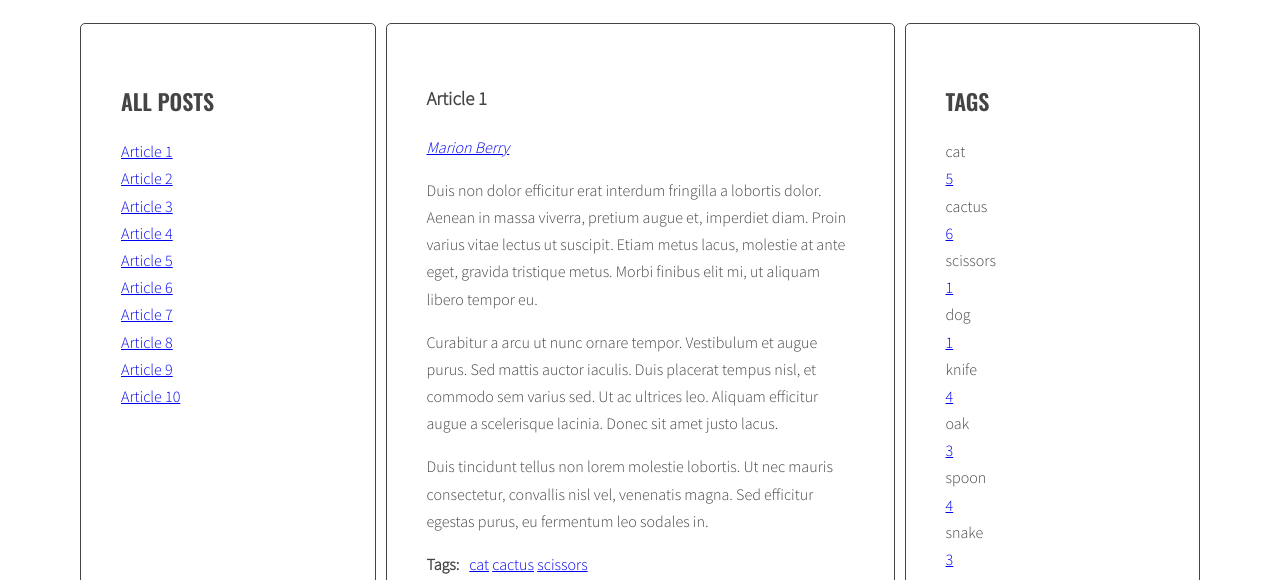
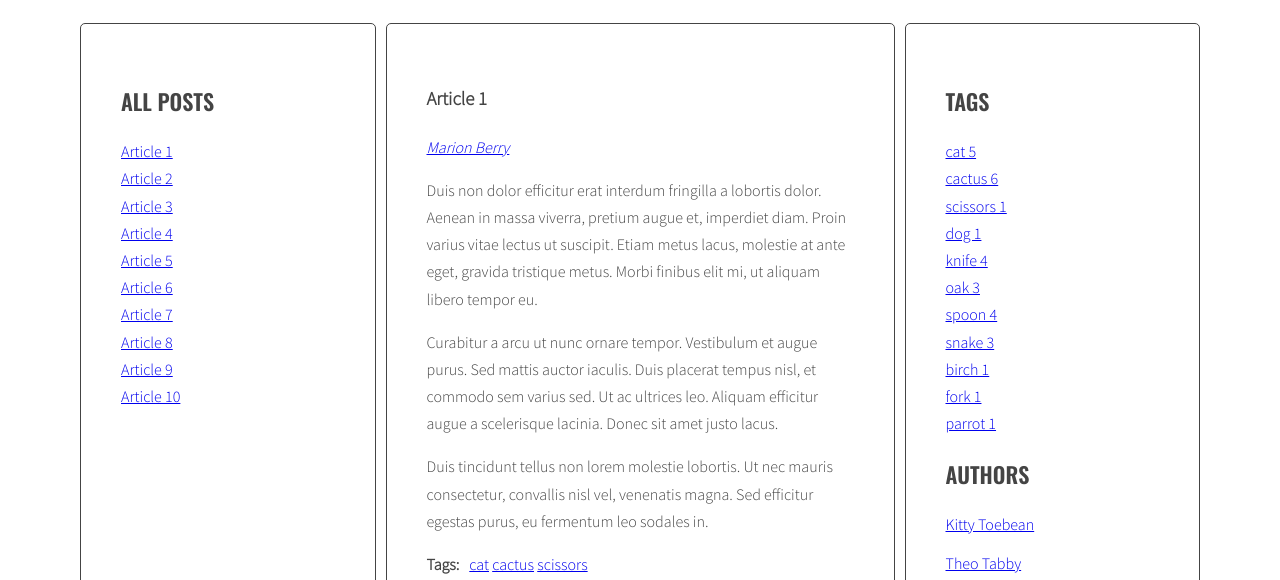
Before and after one commit to Krol-Pawel/javascript-blog, a website: page index.html in a window 1280 px wide. Shown: the part 220-800 px from the top of the page. Drawn offline with nearby package versions, Linux system fonts and the light colour scheme.

Commit message:
js modify tagscloud

```diff
--- a/index.html
+++ b/index.html
@@ -214,11 +214,11 @@
             <aside class="sidebar">
               <h2 class="section-title">Tags</h2>
               <ul class="list tags">
-                <li><a href="#">design</a> <span>(6)</span></li>
+                <!-- <li><a href="#">design</a> <span>(6)</span></li>
                 <li><a href="#">code</a> <span>(5)</span></li>
                 <li><a href="#">tutorials</a> <span>(4)</span></li>
                 <li><a href="#">reviews</a> <span>(4)</span></li>
-                <li><a href="#">news</a> <span>(6)</span></li>
+                <li><a href="#">news</a> <span>(6)</span></li> -->
               </ul>
               <h2 class="section-title">Authors</h2>
               <ul class="list authors">
--- a/js/script.js
+++ b/js/script.js
@@ -55,7 +55,7 @@ const optArticleSelector = '.post',
   optArticleTagsSelector = '.post-tags .list',
   optArticleAuthorSelector = '.post-author',
   optTagsListSelector = '.tags.list',
-  optCloudClassCount = '5',
+  optCloudClassCount = 5,
   optCloudClassPrefix = 'tag-size-';
 
 function generateTitleLinks(customSelector = ''){
@@ -109,7 +109,15 @@ function generateTitleLinks(customSelector = ''){
 generateTitleLinks();
 
 function calculateTagClass (count, params){
-
+  // const params = {
+  //   min: 1,
+  //   max: 6
+  // };
+  const normalizedCount = count - params.min;
+  const normalizedMax = params.max - params.min;
+  const percentage = normalizedCount / normalizedMax;
+  const classNumber = Math.floor( percentage * (optCloudClassCount - 1) + 1 );
+  return optCloudClassPrefix + classNumber
 }
 
 function calculateTagsParams(tags){
@@ -178,7 +186,7 @@ function generateTags(){
 
   /* [NEW] add html from allTags to tagList */
   //tagList.innerHTML = allTags.join(' ');
-  //console.log(allTags)
+  console.log(allTags)
 
   /* [NEW] create variable for all links HTML code */
   // function calculateTagsParams(tags){
@@ -200,8 +208,13 @@ function generateTags(){
   /* [NEW] START LOOP: for each tag in allTags: */
   for(let tag in allTags){
     /* [NEW] generat code of a link and add it to allTagsHTML */
-    allTagsHTML += tag + '<li><a href="#tag-"><span>' + allTags[tag] + '</span></a></li>';
-    // const tagLinkHTML = calculateTagClass(allTags[tag], tagsParams);
+    //const tagLinkHTML = tag + '<li><a href="#tag-" class="' + calculateTagClass(allTags[tag], tagsParams) + '"><span>' + allTags[tag] + '</span></a></li>';
+    const tagLinkHTML = '<li><a class="' + calculateTagClass(allTags[tag], tagsParams) + '" href="#tag-' + tag + '">' + tag + ' ' + allTags[tag] +  '</a></li> ';
+    console.log('taglinkHTML:', tagLinkHTML);
+    allTagsHTML += tagLinkHTML;
+    console.log(calculateTagClass(allTags[tag], tagsParams))
+
+    //allTagsHTML += tagLinkHTML;
     // console.log('taglinkHTML:', taglinkHTML);
   /* [NEW] END LOOP: for each tag in allTags */
   }
@@ -244,11 +257,13 @@ function tagClickHandler(event){
   const tag = href.replace('#tag-', '');
   console.log (tag);
   const activeLinkToTags = document.querySelectorAll('a.active[href^="#tag-"]');
+  console.log(activeLinkToTags)
   for (let activeLinkToTag of activeLinkToTags){
     activeLinkToTag.classList.remove('active')
     console.log(activeLinkToTag)
   }
   let allTagsLinks = document.querySelectorAll('a[href="' + href + '"]');
+  console.log(allTagsLinks)
   for (let allTagLinks of allTagsLinks){
     allTagLinks.classList.add('active');
   }
@@ -290,6 +305,7 @@ function addClickListenersToTags(){
 addClickListenersToTags();
 
 function generateAuthors(){
+  let allAuthors = {};
   const articles = document.querySelectorAll(optArticleSelector);
   console.log(articles)
   for (let article of articles){
@@ -298,7 +314,14 @@ function generateAuthors(){
         //article.getattribute data author
     const authors = article.getAttribute('data-author');
     const linkHTML = '<a href="#' + authors + '"><span>' + authors + '</span></a>';
+    // if(!allAuthors.hasOwnProperty(authors)){
+    //   allAuthors[authors] = 1;
+    // } else {
+    //   allAuthors[authors]++;
+    // }
     html.innerHTML = html.innerHTML + linkHTML;
+  }
+  //const authorList = document.querySelector(optArticleAuthorSelector);
 
 
     // console.log(html);
@@ -313,7 +336,7 @@ function generateAuthors(){
     //   console.log(linkHTML);
     //   author.innerHTML = author.innerHTML + linkHTML;
     // }
-  }
+
 }
 
 generateAuthors()
--- a/sass/style.scss
+++ b/sass/style.scss
@@ -118,3 +118,28 @@ body {
     margin: 0 10px 0 0;
   }
 }
+
+.tag-size-1 {
+  font-size: 30%;
+  color: blue;
+}
+
+.tag-size-2 {
+  font-size: 40%;
+  color: brown;
+}
+
+.tag-size-3 {
+  font-size: 50%;
+  color: yellow;
+}
+
+.tag-size-4 {
+  font-size: 60%;
+  color: green;
+}
+
+.tag-size-5 {
+  font-size: 70%;
+  color: red;
+}
```
